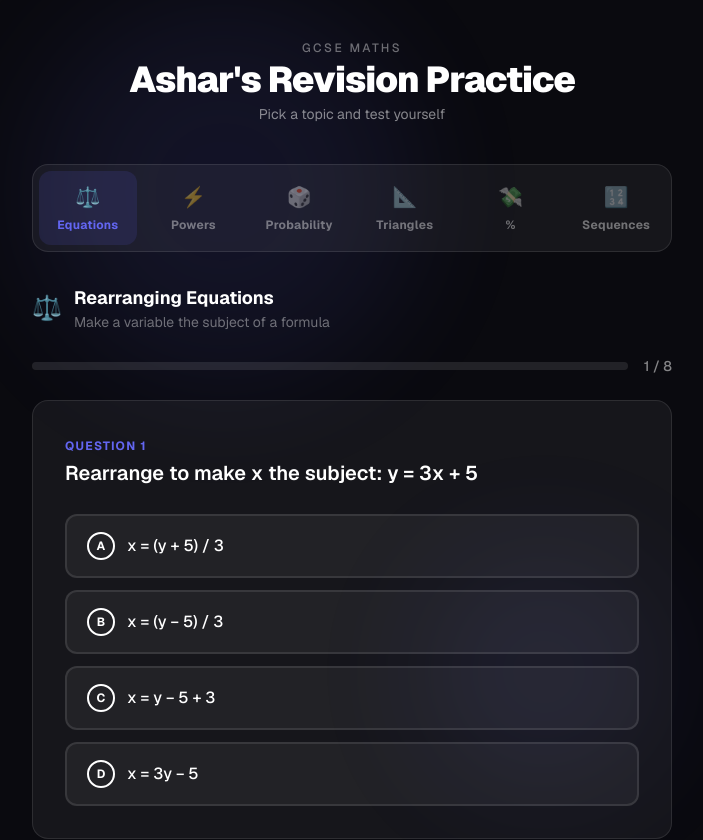
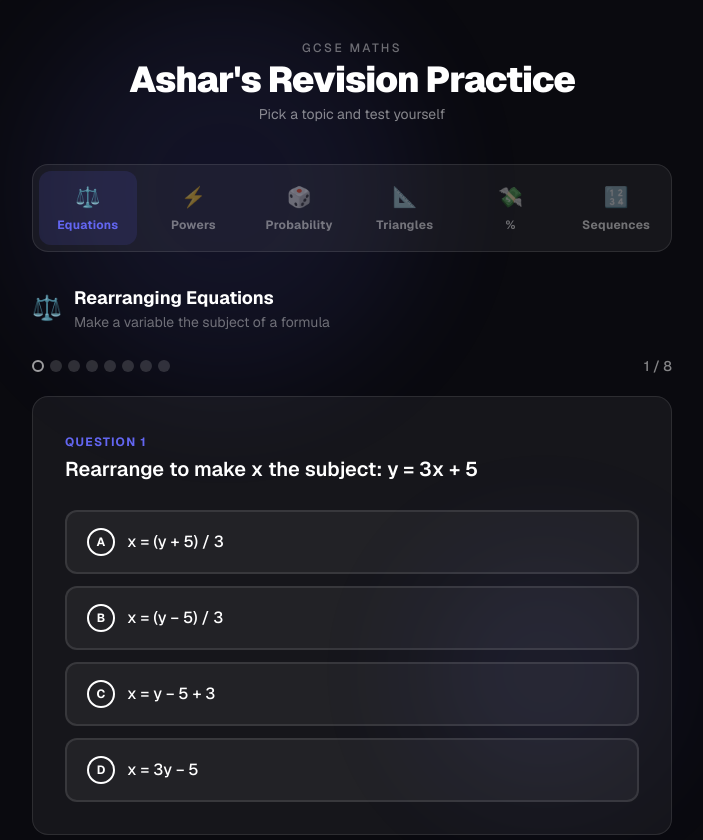
Before and after one commit to uqurreshi34-dev/ashar-gcse-maths, a Next.js app: page / in a window 1280 px wide. Shown: the top 840 px of the page, without its empty margins (288-991 px from the left). Built offline with nearby package versions, Linux system fonts and the light colour scheme.

Commit message:
feat: progress dots with answer quality colours, streak counter, richer results breakdown

```diff
--- a/src/components/QuestionCard.tsx
+++ b/src/components/QuestionCard.tsx
@@ -10,7 +10,7 @@ import confetti from "canvas-confetti";
 interface QuestionCardProps {
   question: Question | TriangleQuestion;
   questionNumber: number;
-  onAnswer: (correct: boolean) => void;
+  onAnswer: (result: "first" | "hint" | "failed") => void;
   accentColor: string;
   initialAnswer?: boolean;
 }
@@ -111,7 +111,7 @@ export default function QuestionCard({
     if (idx === question.correct) {
       setShowingHint(false);
       setLocked(true);
-      onAnswer(true);
+      onAnswer(attempt === 0 ? "first" : "hint");
       fireConfetti(accentColor);
       playSuccessSound();
     } else {
@@ -123,7 +123,7 @@ export default function QuestionCard({
         setShowingHint(false);
         setAttempt(2);
         setLocked(true);
-        onAnswer(false);
+        onAnswer("failed");
         playErrorSound();
       }
     }
--- a/src/components/QuizTab.tsx
+++ b/src/components/QuizTab.tsx
@@ -3,6 +3,8 @@
 import { useState, useEffect } from "react";
 import { Question } from "@/data/equations";
 import QuestionCard from "@/components/QuestionCard";
+
+type AnswerResult = "first" | "hint" | "failed";
 
 interface QuizTabProps {
   questions: Question[];
@@ -24,9 +26,22 @@ interface TabState {
   shuffledIds: number[];
   current: number;
   score: number;
-  answers: boolean[];
+  answers: AnswerResult[];
   done: boolean;
 }
+
+// Dot colours per result
+const DOT_STYLE: Record<AnswerResult, string> = {
+  first:  "bg-emerald-400",
+  hint:   "bg-amber-400",
+  failed: "bg-red-400",
+};
+
+const DOT_LABEL: Record<AnswerResult, string> = {
+  first:  "✓ first try",
+  hint:   "✓ after hint",
+  failed: "✗ not answered",
+};
 
 export default function QuizTab({ questions, accentColor, emptyIcon, tabId }: QuizTabProps) {
   const storageKey = `gcse-quiz-${tabId}`;
@@ -34,13 +49,13 @@ export default function QuizTab({ questions, accentColor, emptyIcon, tabId }: Qu
   const [shuffled, setShuffled] = useState<Question[]>(questions);
   const [current, setCurrent] = useState(0);
   const [score, setScore] = useState(0);
-  const [answers, setAnswers] = useState<boolean[]>([]);
+  const [answers, setAnswers] = useState<AnswerResult[]>([]);
   const [done, setDone] = useState(false);
   const [hydrated, setHydrated] = useState(false);
   const [exhausted, setExhausted] = useState(false);
+  const [streak, setStreak] = useState(0);
 
-  // When tabId changes, reset everything immediately so stale state never
-  // bleeds into the new tab before the restore effect runs
+  // When tabId changes, reset everything immediately
   useEffect(() => {
     setHydrated(false);
     setShuffled(questions);
@@ -49,6 +64,7 @@ export default function QuizTab({ questions, accentColor, emptyIcon, tabId }: Qu
     setAnswers([]);
     setDone(false);
     setExhausted(false);
+    setStreak(0);
   }, [tabId]);
 
   // Restore persisted state on mount
@@ -62,7 +78,6 @@ export default function QuizTab({ questions, accentColor, emptyIcon, tabId }: Qu
           .filter(Boolean) as Question[];
         if (restored.length === questions.length) {
           setShuffled(restored);
-          // If session was completed, start fresh rather than showing results screen
           if (s.done) {
             setShuffled(shuffleArray(questions));
             setCurrent(0);
@@ -72,19 +87,25 @@ export default function QuizTab({ questions, accentColor, emptyIcon, tabId }: Qu
             setCurrent(s.current);
             setScore(s.score);
             setAnswers(s.answers);
+            // Recalculate streak from saved answers
+            let str = 0;
+            for (let i = s.answers.length - 1; i >= 0; i--) {
+              if (s.answers[i] === "first") str++;
+              else break;
+            }
+            setStreak(str);
           }
           setHydrated(true);
           return;
         }
       }
     } catch {}
-    // No saved state — do initial shuffle
     const s = shuffleArray(questions);
     setShuffled(s);
     setHydrated(true);
   }, [tabId]);
 
-  // Persist state whenever it changes (after hydration)
+  // Persist state
   useEffect(() => {
     if (!hydrated) return;
     const state: TabState = {
@@ -92,7 +113,7 @@ export default function QuizTab({ questions, accentColor, emptyIcon, tabId }: Qu
       current,
       score,
       answers,
-      done,
+      done: false,
     };
     localStorage.setItem(storageKey, JSON.stringify(state));
   }, [shuffled, current, score, answers, done, hydrated]);
@@ -100,13 +121,15 @@ export default function QuizTab({ questions, accentColor, emptyIcon, tabId }: Qu
   const total = shuffled.length;
   const q = shuffled[current];
 
-  const handleAnswer = (correct: boolean) => {
-    if (correct) {
+  const handleAnswer = (result: AnswerResult) => {
+    if (result === "first" || result === "hint") {
       setScore((s) => s + 1);
-      setAnswers((a) => [...a, true]);
+      setAnswers((a) => [...a, result]);
+      setStreak((s) => result === "first" ? s + 1 : 0);
     } else {
-      // User exhausted both attempts — allow moving forward without recording a correct answer
+      setAnswers((a) => [...a, "failed"]);
       setExhausted(true);
+      setStreak(0);
     }
   };
 
@@ -133,36 +156,56 @@ export default function QuizTab({ questions, accentColor, emptyIcon, tabId }: Qu
     setAnswers([]);
     setDone(false);
     setExhausted(false);
+    setStreak(0);
   };
 
   const pct = Math.round((score / total) * 100);
 
-  // Don't render until hydrated to avoid flash of wrong state
   if (!hydrated) return null;
 
-  if (done) {
+  // Results screen
+  if (done && shuffled.length === questions.length) {
+    const firstTry = answers.filter(a => a === "first").length;
+    const withHint = answers.filter(a => a === "hint").length;
+    const failed  = answers.filter(a => a === "failed").length;
+
     return (
-      <div className="flex flex-col items-center justify-center gap-8 py-12 text-center">
+      <div className="flex flex-col items-center justify-center gap-6 py-10 text-center">
         <div className="text-6xl">{pct >= 70 ? "🏆" : pct >= 50 ? "📈" : "💪"}</div>
         <div>
           <p className="text-4xl font-black text-white">{score} / {total}</p>
-          <p className="text-white/50 mt-1 text-lg">
-            {pct >= 70
-              ? "Brilliant! You're smashing it."
-              : pct >= 50
-              ? "Good effort — keep practising!"
-              : "Don't worry, every attempt helps!"}
+          <p className="text-white/50 mt-1 text-base">
+            {pct >= 70 ? "Brilliant! You're smashing it." : pct >= 50 ? "Good effort — keep practising!" : "Don't worry, every attempt helps!"}
           </p>
         </div>
 
-        {/* Score dots */}
-        <div className="flex gap-2 flex-wrap justify-center max-w-sm">
+        {/* Progress dots */}
+        <div className="flex gap-2 flex-wrap justify-center max-w-xs">
           {answers.map((a, i) => (
             <span
               key={i}
-              className={`w-4 h-4 rounded-full ${a ? "bg-emerald-400" : "bg-red-400"}`}
+              title={DOT_LABEL[a]}
+              className={`w-4 h-4 rounded-full ${DOT_STYLE[a]}`}
             />
           ))}
+        </div>
+
+        {/* Breakdown */}
+        <div className="flex gap-4 text-sm">
+          <span className="flex items-center gap-1.5">
+            <span className="w-3 h-3 rounded-full bg-emerald-400 inline-block" />
+            <span className="text-white/60">{firstTry} first try</span>
+          </span>
+          <span className="flex items-center gap-1.5">
+            <span className="w-3 h-3 rounded-full bg-amber-400 inline-block" />
+            <span className="text-white/60">{withHint} after hint</span>
+          </span>
+          {failed > 0 && (
+            <span className="flex items-center gap-1.5">
+              <span className="w-3 h-3 rounded-full bg-red-400 inline-block" />
+              <span className="text-white/60">{failed} missed</span>
+            </span>
+          )}
         </div>
 
         <button
@@ -176,40 +219,58 @@ export default function QuizTab({ questions, accentColor, emptyIcon, tabId }: Qu
     );
   }
 
-  // Question has been answered if answers array has an entry for current index, or user exhausted both attempts
   const isAnswered = answers.length > current || exhausted;
 
   return (
-    <div className="space-y-6">
-      {/* Progress bar */}
-      <div className="flex items-center gap-4">
-        <div className="flex-1 h-2 bg-white/10 rounded-full overflow-hidden">
-          <div
-            className="h-full rounded-full transition-all duration-500"
-            style={{
-              width: `${(current / total) * 100}%`,
-              backgroundColor: accentColor,
-            }}
-          />
+    <div className="space-y-5">
+      {/* Progress dots + streak */}
+      <div className="flex items-center gap-3">
+        {/* Dots */}
+        <div className="flex gap-1.5 flex-1 flex-wrap">
+          {Array.from({ length: total }).map((_, i) => {
+            const result = answers[i];
+            const isCurrent = i === current;
+            return (
+              <span
+                key={i}
+                className={`rounded-full transition-all duration-300 ${
+                  result
+                    ? `w-3 h-3 ${DOT_STYLE[result]}`
+                    : isCurrent
+                    ? "w-3 h-3 border-2 border-white/60"
+                    : "w-3 h-3 bg-white/15"
+                }`}
+              />
+            );
+          })}
         </div>
+
+        {/* Streak */}
+        {streak >= 2 && (
+          <div className="flex items-center gap-1 text-sm font-bold text-amber-400 whitespace-nowrap">
+            <span>🔥</span>
+            <span>{streak}</span>
+          </div>
+        )}
+
+        {/* Counter */}
         <span className="text-white/50 text-sm font-medium whitespace-nowrap">
           {current + 1} / {total}
         </span>
       </div>
 
-      {/* Question card — key includes answer state so it re-renders correctly on back */}
+      {/* Question card */}
       <QuestionCard
         key={`${tabId}-${q.id}-${current}`}
         question={q}
         questionNumber={current + 1}
         onAnswer={handleAnswer}
         accentColor={accentColor}
-        initialAnswer={isAnswered ? answers[current] : undefined}
+        initialAnswer={isAnswered ? (answers[current] !== "failed") : undefined}
       />
 
-      {/* Navigation buttons */}
+      {/* Navigation */}
       <div className="flex justify-between items-center">
-        {/* Back button — hidden on first question */}
         {current > 0 ? (
           <button
             onClick={handleBack}
@@ -221,7 +282,6 @@ export default function QuizTab({ questions, accentColor, emptyIcon, tabId }: Qu
           <span />
         )}
 
-        {/* Next / Results button — only shown once answered */}
         {isAnswered && (
           <button
             onClick={handleNext}
```
